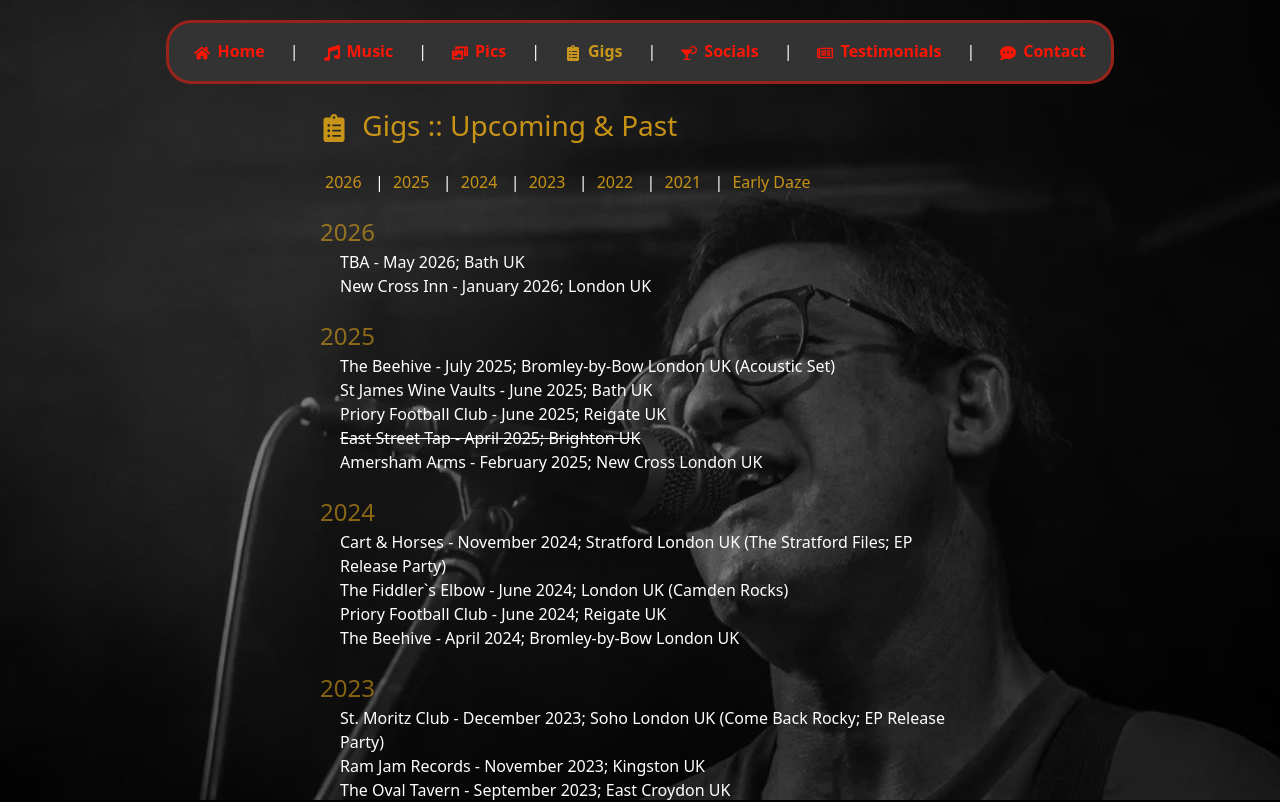
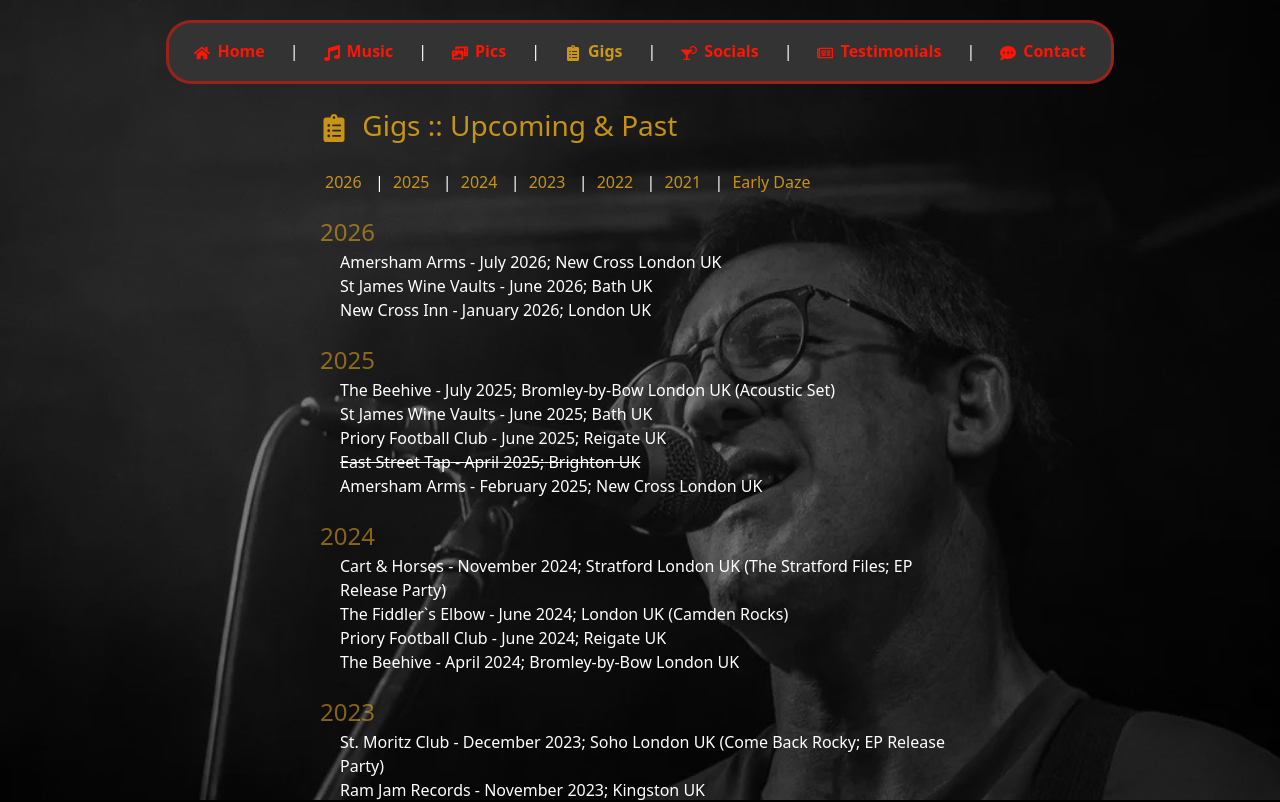
Before and after one commit to DuffmanOohyeah/boomedia, a Next.js app: page /gigs in a window 1280 px wide. Shown: the top 802 px of the page. Built offline with nearby package versions, Linux system fonts and the light colour scheme.

Commit message:
Adding 2026 June/July gigs.

```diff
--- a/src/app/gigs/page.tsx
+++ b/src/app/gigs/page.tsx
@@ -46,8 +46,14 @@ const GigListings = (props: ListingsYear): JSX.Element => {
 	const listings: ListingsProps[] = [
 		{
 			year: 2026,
-			venue: 'TBA',
-			month: 'May',
+			venue: 'Amersham Arms',
+			month: 'July',
+			location: 'New Cross London UK',
+		},
+		{
+			year: 2026,
+			venue: 'St James Wine Vaults',
+			month: 'June',
 			location: 'Bath UK',
 		},
 		{
```
